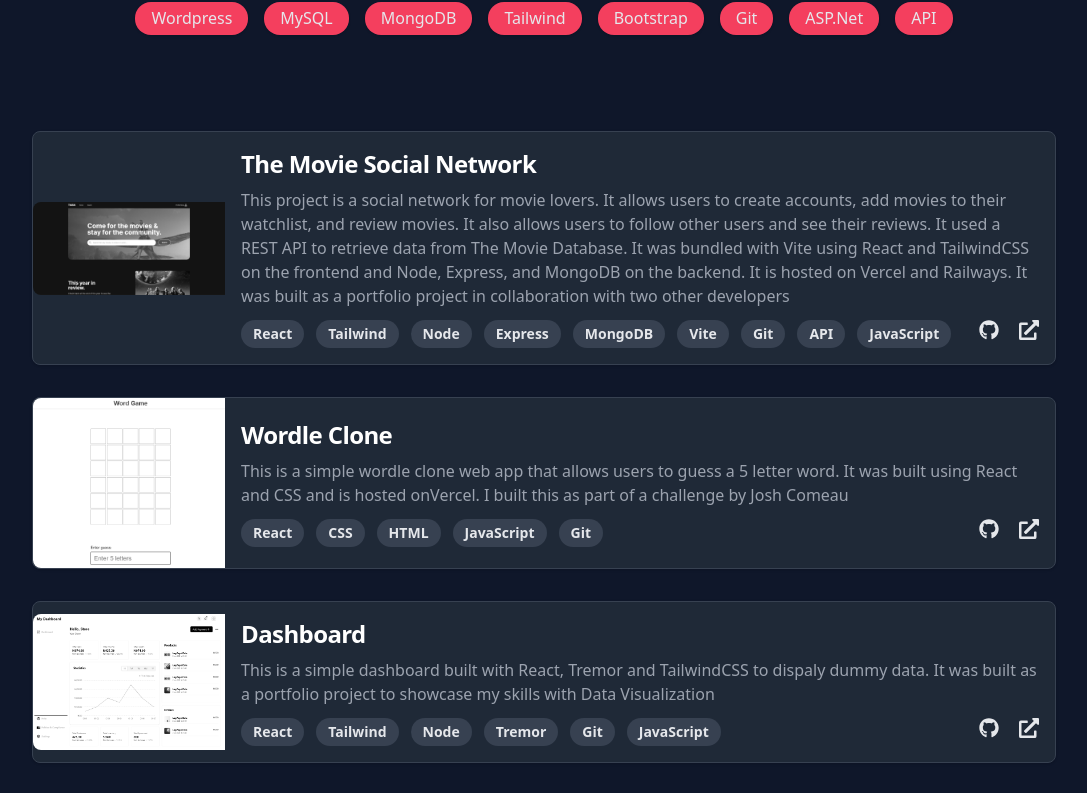
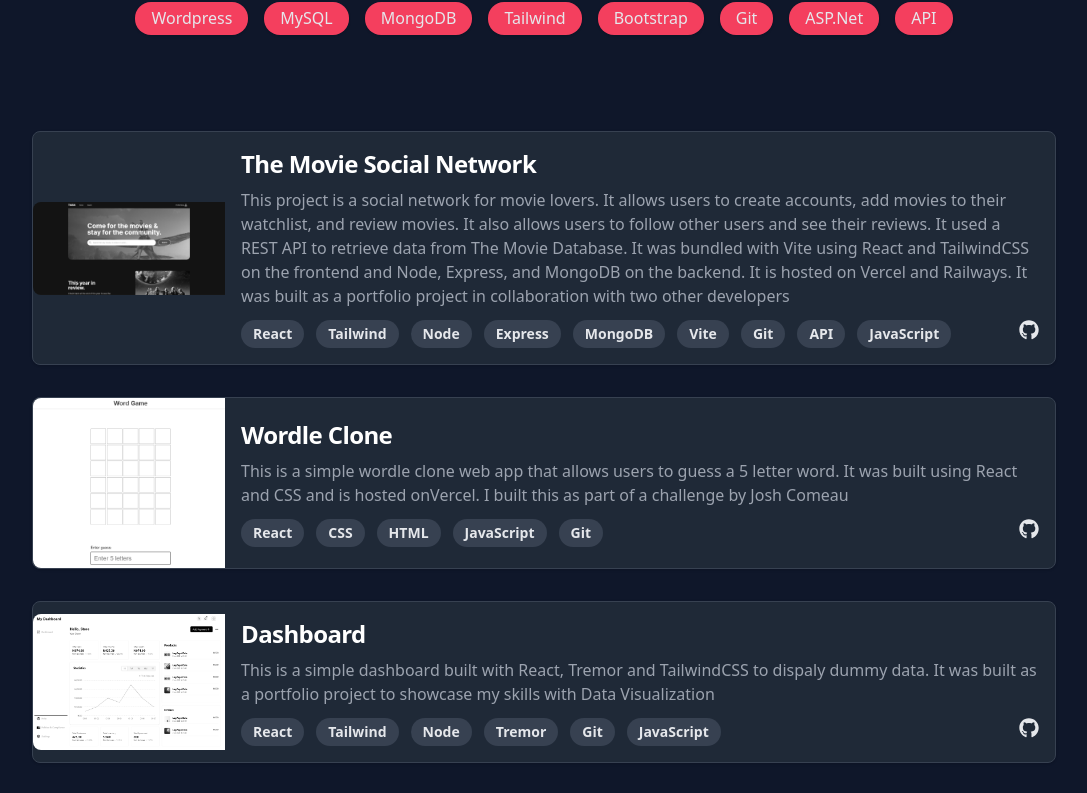
Before and after one commit to ifefrost/portfolio, a React (Vite) app: page /work in a window 1280 px wide. Shown: the part 938-1731 px from the top of the page, without its empty margins (96-1183 px from the left). Built offline with nearby package versions, Linux system fonts and the light colour scheme; a web font is replaced by a local one.

Commit message:
project fix

```diff
--- a/src/pages/Work.jsx
+++ b/src/pages/Work.jsx
@@ -11,7 +11,6 @@
   FaGithub,
   FaTwitter,
   FaWindowClose,
-  FaExternalLinkAlt,
 } from "react-icons/fa";
 const Work = () => {
   const [activeFilter, setActiveFilter] = useState([]);
@@ -76,7 +75,8 @@
     },
     {
       name: "Dashboard",
-      description: "This is a simple dashboard built with React, Tremor and TailwindCSS to dispaly dummy data. It was built as a portfolio project to showcase my skills with Data Visualization",
+      description:
+        "This is a simple dashboard built with React, Tremor and TailwindCSS to dispaly dummy data. It was built as a portfolio project to showcase my skills with Data Visualization",
       image: dashboard,
       link: "https://dashboard-tawny-beta.vercel.app/",
       github: "ifefrost/dashboard",
@@ -84,7 +84,8 @@
     },
     {
       name: "TCP IVF Clinic",
-      description: "This is a website for a fertility clinic. It was built using Wordpress and Elementor. I built this as a freelance project for a client",
+      description:
+        "This is a website for a fertility clinic. It was built using Wordpress and Elementor. I built this as a freelance project for a client",
       image: tcp,
       link: "https://thecomfortersplace.com/",
       tech: ["Wordpress", "Elementor", "PHP", "JavaScript"],
@@ -98,7 +99,12 @@
   return (
     <div className='mx-auto px-2 md:px-8 xl:max-w-screen-xl lg:max-w-screen-lg md:max-w-screen-md sm:max-w-screen-sm xs:max-w-screen-xs max-w-sm'>
       <div className='bg-rose-700 rounded-b-[32px] h-[40rem] gap-8 items-center py-10 px-10 lg:px-18 xl:px-24 overflow-hidden'>
-        <motion.div initial={{x:300, opacity:0}} animate={{x:0, opacity:1}} transition={{duration:1}} className='flex gap-5 items-center mb-5'>
+        <motion.div
+          initial={{ x: 300, opacity: 0 }}
+          animate={{ x: 0, opacity: 1 }}
+          transition={{ duration: 1 }}
+          className='flex gap-5 items-center mb-5'
+        >
           <div className='rounded-full bg-[#fdb813] lg:mt-auto overflow-hidden md:block w-24'>
             <img src={profile} alt='side profile of ife' className='' />
           </div>
@@ -167,6 +173,12 @@
       <div className='my-24 flex flex-wrap lg:flex-col justify-center gap-8'>
         {projects.length > 0 ? (
           projects.map((project) => (
+            <a
+              href={project.link}
+              target='_blank'
+              rel='noreferrer'
+              className='text-gray-700 dark:text-gray-200 hover:text-rose-700'
+            >
               <div
                 className='flex flex-col items-center bg-white border border-gray-200 rounded-lg shadow md:flex-row md:mx-24 dark:border-gray-700 dark:bg-gray-800 group hoverlight'
                 key={project.name}
@@ -205,20 +217,11 @@
                           <FaGithub className='h-5 w-5' />
                         </a>
                       )}
-                    {project.link && (
-                      <a
-                        href={project.link}
-                        target='_blank'
-                        rel='noreferrer'
-                        className='text-gray-700 dark:text-gray-200 hover:text-rose-700'
-                      >
-                        <FaExternalLinkAlt className='h-5 w-5' />
-                      </a>
-                    )}
                     </div>
                   </div>
                 </div>
               </div>
+            </a>
           ))
         ) : (
           <p className='text-center text-2xl dark:text-white'>
```
Lines whose indentation alone changed are shown as unchanged.
